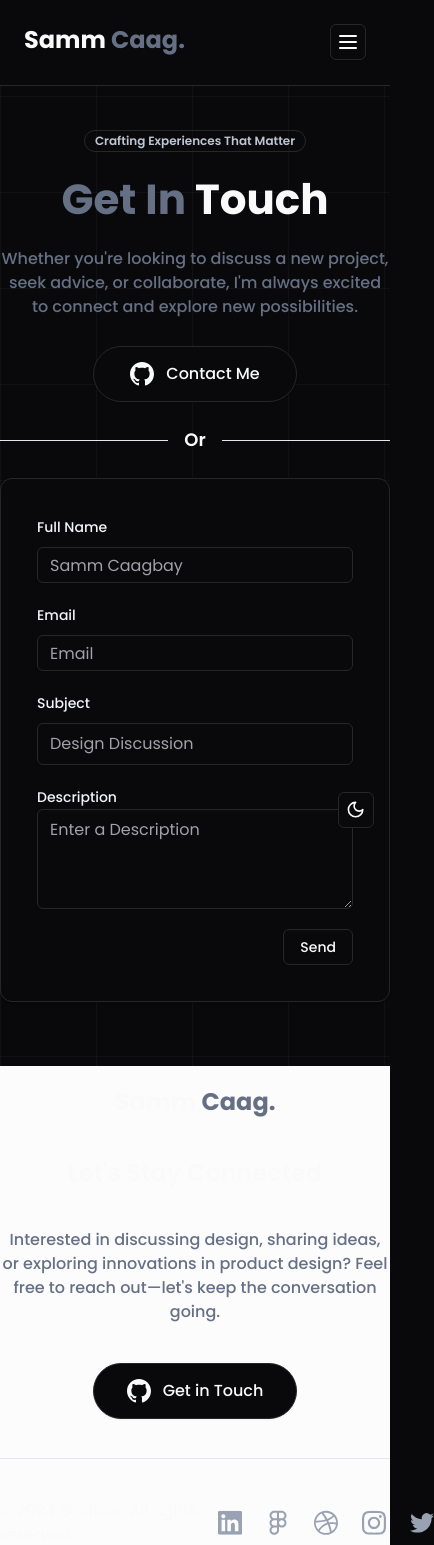
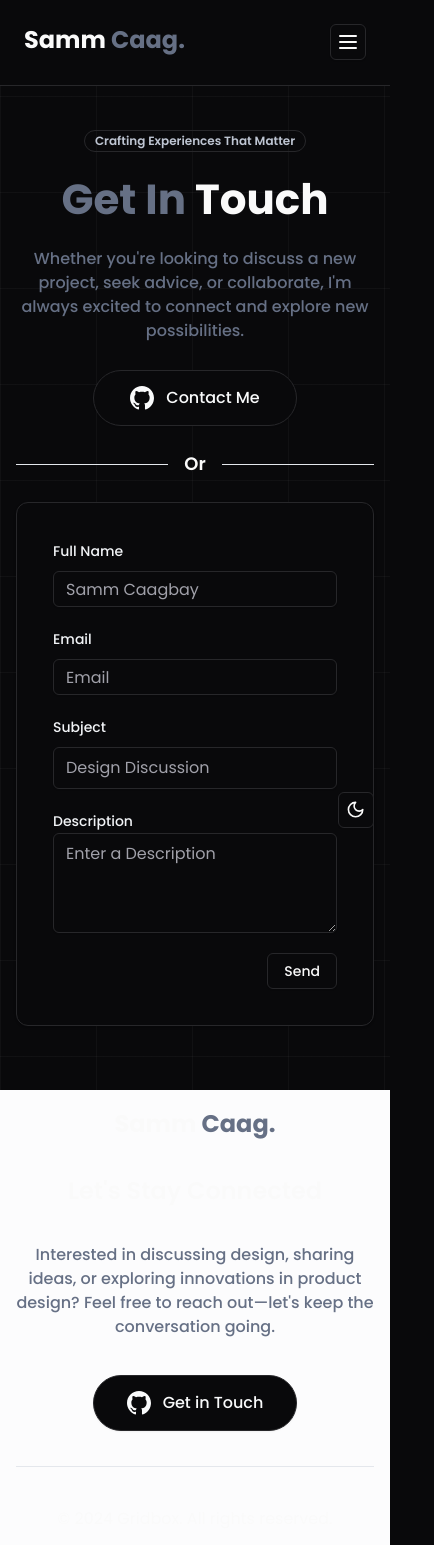
Before and after one commit to SammDumpingStation/personal-portfolio, a Next.js app: page /contact in a window 390 px wide. Shown: the top 1545 px of the page, 434 px wide, since content can reach past the window. Built offline with nearby package versions, Linux system fonts and the light colour scheme.

Commit message:
👍 Contact Me Section Done on Mobile Responsive

```diff
--- a/app/contact/page.tsx
+++ b/app/contact/page.tsx
@@ -14,12 +14,14 @@ const Contact = () => {
         possibilities."
         otherStyles=""
       />
-      <div className="flex items-center justify-center space-x-4">
+      <div className="flex items-center justify-center space-x-4 px-4">
         <span className="flex-grow border-t border-ugray-200 max-w-[338px]"></span>
         <span className="text-lg font-semibold">Or</span>
         <span className="flex-grow border-t border-ugray-200 max-w-[338px]"></span>
       </div>
-      <ContactInput />
+      <div className="w-full px-4">
+        <ContactInput />
+      </div>
     </section>
   );
 };
--- a/app/globals.css
+++ b/app/globals.css
@@ -76,7 +76,7 @@
     @apply font-bold max-[1199px]:text-[42px] min-[1200px]:text-[58px];
   }
   .h2 {
-    @apply font-semibold text-5xl;
+    @apply font-semibold text-3xl md:text-4xl lg:text-5xl;
   }
   .h3 {
     @apply font-bold max-lg:text-center text-[38px];
@@ -91,7 +91,7 @@
     @apply font-medium lg:text-[18px] text-ugray-500 max-w-[90ch] mx-auto;
   }
   .main-container {
-    @apply flex items-center flex-col;
+    @apply flex items-center flex-col px-4;
   }
   .about-me-container {
     @apply max-w-[960px] w-full flex justify-between gap-16 py-16;
--- a/components/Snapshots.tsx
+++ b/components/Snapshots.tsx
@@ -1,4 +1,5 @@
 import Image from "next/image";
+import { InfiniteSlider } from "./ui/infinite-slider";
 
 const Snapshots = () => {
   return (
@@ -7,7 +8,8 @@ const Snapshots = () => {
         <h2 className="h2">A Handpicked Snapshots</h2>
         <p className="p">Curated selection of design highlights</p>
       </div>
-      <div className="flex gap-11">
+      <div className="w-full">
+        <InfiniteSlider gap={24}>
           <Image
             src={"/images/snapshot1.png"}
             width={321}
@@ -26,6 +28,7 @@ const Snapshots = () => {
             height={321}
             alt="Snapshot 3"
           />
+        </InfiniteSlider>
       </div>
     </section>
   );
--- a/components/ToolBox.tsx
+++ b/components/ToolBox.tsx
@@ -13,7 +13,7 @@ const ToolBox = () => {
           bring ideas to life
         </p>
       </div>
-      <div className="h-[230px] w-[924px] flex gap-11 flex-wrap justify-center">
+      <div className="h-[230px] lg:w-[924px] flex lg:gap-11 flex-wrap justify-center">
         {icons.development.map((icon) => (
           <Image
             src={icon.url}
--- a/components/layout/Footer.tsx
+++ b/components/layout/Footer.tsx
@@ -4,8 +4,8 @@ import { Card } from "@/components/ui/card";
 
 const Footer = () => {
   return (
-    <footer className=" bg-ugray-25">
-      <div className="h-[500px] max-w-[1036px] mx-auto flex flex-col items-center justify-around">
+    <footer className=" bg-ugray-25 px-4">
+      <div className="h-[500px] w-full max-w-[1036px] mx-auto flex flex-col items-center justify-around">
         <h1 className="font-bold text-2xl">
           Samm <span className="text-ugray-500">Caag.</span>
         </h1>
@@ -16,7 +16,7 @@ const Footer = () => {
           conversation going.
         </p>
         <CTA />
-        <div className="border-t border-ugray-200 pt-10 flex justify-between w-full">
+        <div className="border-t border-ugray-200 pt-10 items-center gap-4 flex max-md:flex-col  md:justify-between w-full">
           <span>© 2024 Gridbox. All rights reserved.</span>
           <div className="flex gap-6">
             <Image
```
Lines whose indentation alone changed are shown as unchanged.
